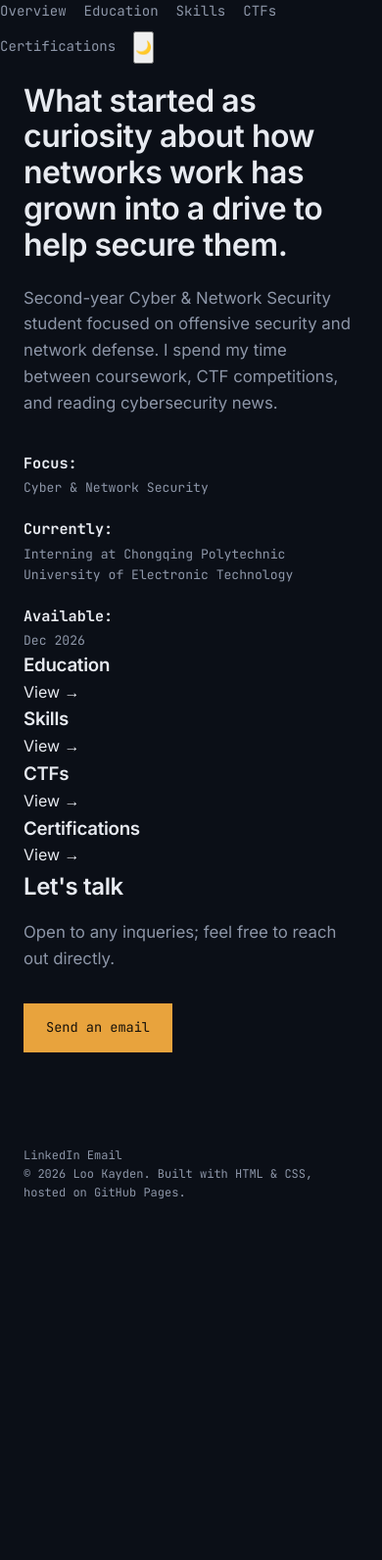
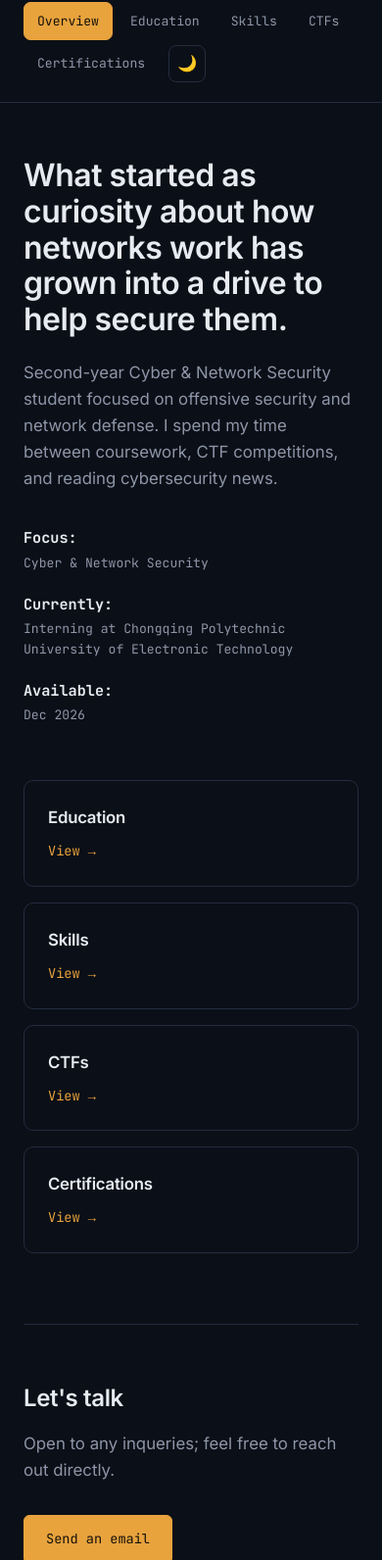
Before and after one commit to wxiwxn/wxiwxn, a plain HTML site: page index.html in a window 390 px wide. Shown: the part 58-1650 px from the top of the page at 98% size. Before the commit the page ends 1334 px from the top, so only its background shows below. Drawn offline with Linux system fonts and the light colour scheme; a script that the page names is missing.

Commit message:
Update style.css

```diff
--- a/style.css
+++ b/style.css
@@ -8,8 +8,22 @@
   --accent: #E8A33D;
   --accent-dim: #E8A33D33;
   --good: #6FCF97;
+  --on-accent: #16110A;
   --mono: 'JetBrains Mono', ui-monospace, monospace;
   --sans: 'Inter', system-ui, sans-serif;
+}
+
+:root[data-theme="light"] {
+  --bg: #F7F5F1;
+  --panel: #FFFFFF;
+  --panel-2: #EFECE6;
+  --text: #14181F;
+  --text-muted: #5B6472;
+  --line: #DEDAD2;
+  --accent: #B8791E;
+  --accent-dim: #B8791E22;
+  --good: #2F9E64;
+  --on-accent: #FFFFFF;
 }
 
 * { box-sizing: border-box; margin: 0; padding: 0; }
@@ -23,6 +37,7 @@
   line-height: 1.6;
   font-size: 16px;
   -webkit-font-smoothing: antialiased;
+  transition: background-color 0.2s ease, color 0.2s ease;
 }
 
 a { color: inherit; text-decoration: none; }
@@ -34,118 +49,91 @@
   outline-offset: 3px;
 }
 
-  .layout {
-    display: grid;
-    grid-template-columns: 280px 1fr;
-    min-height: 100vh;
+/* ---------- HEADER / TOP NAV ---------- */
+
+.site-header {
+  position: sticky;
+  top: 0;
+  z-index: 20;
+  display: flex;
+  align-items: center;
+  justify-content: space-between;
+  gap: 24px;
+  padding: 20px 48px;
+  border-bottom: 1px solid var(--line);
+  background: var(--bg);
+  transition: background-color 0.2s ease, border-color 0.2s ease;
 }
 
-  /* ---------- SIDEBAR ---------- */
-
-  .sidebar {
-    position: sticky;
-    top: 0;
-    height: 100vh;
-    padding: 48px 36px;
-    border-right: 1px solid var(--line);
-    display: flex;
-    flex-direction: column;
-    justify-content: space-between;
+.brand {
+  font-family: var(--mono);
+  font-weight: 600;
+  font-size: 1.02rem;
+  color: var(--text);
+  white-space: nowrap;
 }
 
-  .id-block .name {
-    font-family: var(--mono);
-    font-size: 1.15rem;
-    font-weight: 600;
-    letter-spacing: -0.01em;
+.brand .tag { color: var(--accent); }
+
+.top-nav {
+  display: flex;
+  align-items: center;
+  gap: 4px;
+  flex-wrap: wrap;
+  justify-content: flex-end;
 }
 
-  .id-block .role {
+.top-nav a {
+  font-family: var(--mono);
+  font-size: 0.82rem;
   color: var(--text-muted);
-    font-size: 0.95rem;
-    margin-top: 6px;
+  padding: 8px 13px;
+  border-radius: 7px;
+  border: 1px solid transparent;
+  transition: color 0.15s ease, border-color 0.15s ease, background-color 0.15s ease;
 }
 
-  .status {
+.top-nav a:hover, .top-nav a:focus-visible {
+  color: var(--text);
+  border-color: var(--line);
+}
+
+.top-nav a.active {
+  color: var(--on-accent);
+  background: var(--accent);
+  border-color: var(--accent);
+}
+
+.theme-toggle {
+  width: 38px;
+  height: 38px;
+  border-radius: 8px;
+  border: 1px solid var(--line);
+  background: transparent;
+  color: var(--text);
   display: flex;
   align-items: center;
-    gap: 8px;
-    margin-top: 22px;
-    font-family: var(--mono);
-    font-size: 0.78rem;
-    color: var(--good);
+  justify-content: center;
+  cursor: pointer;
+  margin-left: 6px;
+  font-size: 1rem;
+  transition: border-color 0.15s ease, color 0.15s ease;
 }
 
-  .status .dot {
-    width: 7px;
-    height: 7px;
-    border-radius: 50%;
-    background: var(--good);
-    box-shadow: 0 0 0 3px #6fcf9722;
+.theme-toggle:hover, .theme-toggle:focus-visible {
+  border-color: var(--accent);
+  color: var(--accent);
 }
 
-  nav {
-    margin-top: 56px;
-    display: flex;
-    flex-direction: column;
-    gap: 4px;
+/* ---------- PAGE LAYOUT ---------- */
+
+main { display: block; }
+
+.page {
+  max-width: 860px;
+  margin: 0 auto;
+  padding: 96px 48px 80px;
 }
-
-  nav a {
-    font-family: var(--mono);
-    font-size: 0.88rem;
-    color: var(--text-muted);
-    padding: 9px 0;
-    border-left: 2px solid transparent;
-    padding-left: 14px;
-    transition: color 0.15s ease, border-color 0.15s ease;
-  }
-
-  nav a:hover, nav a:focus-visible {
-    color: var(--text);
-    border-left-color: var(--accent);
-  }
-
-  .sidebar-footer {
-    display: flex;
-    flex-direction: column;
-    gap: 10px;
-  }
-
-  .socials {
-    display: flex;
-    gap: 16px;
-    font-family: var(--mono);
-    font-size: 0.82rem;
-  }
-
-  .socials a {
-    color: var(--text-muted);
-    border-bottom: 1px solid transparent;
-  }
-
-  .socials a:hover, .socials a:focus-visible {
-    color: var(--accent);
-    border-bottom-color: var(--accent);
-  }
-
-  .sidebar-footer .note {
-    font-size: 0.75rem;
-    color: var(--text-muted);
-    opacity: 0.6;
-  }
-
-  /* ---------- MAIN ---------- */
-
-  main { padding: 0; }
-
-  section {
-    padding: 96px 64px;
-    border-bottom: 1px solid var(--line);
-    max-width: 860px;
-  }
-
-  section:last-of-type { border-bottom: none; }
 
 .section-num {
   font-family: var(--mono);
@@ -156,12 +144,9 @@
 
 h1, h2, h3 { font-weight: 600; letter-spacing: -0.015em; }
 
-  /* Hero */
+/* Hero (index page) */
 
-  .hero {
-    padding-top: 120px;
-    animation: rise 0.6s ease both;
-  }
+.hero { animation: rise 0.6s ease both; }
 
 @keyframes rise {
   from { opacity: 0; transform: translateY(10px); }
@@ -170,14 +155,14 @@
 
 .hero h1 {
   font-size: clamp(2rem, 4vw, 2.75rem);
-    max-width: 15ch;
+  max-width: 18ch;
   line-height: 1.15;
 }
 
 .hero p {
   margin-top: 22px;
   color: var(--text-muted);
-    max-width: 56ch;
+  max-width: 60ch;
   font-size: 1.05rem;
 }
 
@@ -193,6 +178,45 @@
 }
 
 .hero-meta strong { color: var(--text); display: block; font-size: 0.95rem; margin-bottom: 2px; }
+
+/* Explore grid (index page links to other pages) */
+
+.explore-grid {
+  display: grid;
+  grid-template-columns: repeat(auto-fill, minmax(220px, 1fr));
+  gap: 16px;
+  margin-top: 56px;
+}
+
+.explore-card {
+  border: 1px solid var(--line);
+  border-radius: 10px;
+  padding: 24px;
+  display: flex;
+  flex-direction: column;
+  gap: 10px;
+  transition: border-color 0.15s ease, transform 0.15s ease;
+}
+
+.explore-card:hover, .explore-card:focus-visible {
+  border-color: var(--accent);
+  transform: translateY(-2px);
+}
+
+.explore-card .num {
+  font-family: var(--mono);
+  color: var(--text-muted);
+  font-size: 0.78rem;
+}
+
+.explore-card h3 { font-size: 1.05rem; }
+
+.explore-card .arrow {
+  margin-top: auto;
+  color: var(--accent);
+  font-family: var(--mono);
+  font-size: 0.85rem;
+}
 
 /* Skills */
 
@@ -225,9 +249,7 @@
   padding-bottom: 8px;
 }
 
-  .skill-group li span.level {
-    color: var(--accent);
-  }
+.skill-group li span.level { color: var(--accent); }
 
 /* Projects */
 
@@ -248,9 +270,7 @@
   padding-top: 3px;
 }
 
-  .entry h3 {
-    font-size: 1.05rem;
-  }
+.entry h3 { font-size: 1.05rem; }
 
 .entry .stack {
   font-family: var(--mono);
@@ -284,7 +304,7 @@
   border-bottom-color: var(--accent);
 }
 
-  /* Certifications */
+/* Certifications / Awards */
 
 .cert-list {
   margin-top: 8px;
@@ -313,6 +333,27 @@
   white-space: nowrap;
 }
 
+.cert-group + .cert-group { margin-top: 48px; }
+
+.cert-group h3 {
+  font-size: 0.95rem;
+  color: var(--text-muted);
+  margin-bottom: 4px;
+}
+
+.cert-type {
+  display: inline-block;
+  margin-left: 10px;
+  padding: 2px 9px;
+  border: 1px solid var(--line);
+  border-radius: 999px;
+  font-family: var(--mono);
+  font-size: 0.68rem;
+  color: var(--accent);
+  vertical-align: middle;
+  white-space: nowrap;
+}
+
 /* Education */
 
 .edu-list {
@@ -328,10 +369,7 @@
 
 .edu-entry:first-child { border-top: none; padding-top: 8px; }
 
-  .edu-name {
-    font-size: 1rem;
-    font-weight: 600;
-  }
+.edu-name { font-size: 1rem; font-weight: 600; }
 
 .edu-role {
   color: var(--text-muted);
@@ -358,9 +396,7 @@
   margin-right: 8px;
 }
 
-  .edu-group {
-    margin-top: 18px;
-  }
+.edu-group { margin-top: 18px; }
 
 .edu-group .edu-label {
   display: block;
@@ -391,6 +427,12 @@
   color: var(--accent);
 }
 
+.page-block {
+  margin-top: 72px;
+  padding-top: 56px;
+  border-top: 1px solid var(--line);
+}
+
 /* Contact */
 
 .contact p {
@@ -412,62 +454,62 @@
   padding: 13px 22px;
   border: 1px solid var(--line);
   display: inline-block;
+  border-radius: 6px;
+  color: var(--text);
 }
 
 .btn.primary {
   background: var(--accent);
-    color: #16110A;
+  color: var(--on-accent);
   border-color: var(--accent);
 }
 
-  .btn:hover, .btn:focus-visible {
-    border-color: var(--accent);
+.btn:hover, .btn:focus-visible { border-color: var(--accent); }
+
+/* Footer */
+
+.site-footer {
+  max-width: 860px;
+  margin: 0 auto;
+  padding: 40px 48px 80px;
+  display: flex;
+  flex-direction: column;
+  gap: 14px;
+  font-family: var(--mono);
+  font-size: 0.78rem;
+  color: var(--text-muted);
+  border-top: 1px solid var(--line);
 }
 
-  footer {
-    padding: 40px 64px 60px;
-    font-family: var(--mono);
-    font-size: 0.75rem;
+.footer-socials { display: flex; gap: 18px; }
+
+.footer-socials a {
   color: var(--text-muted);
-    max-width: 860px;
+  border-bottom: 1px solid transparent;
 }
 
-  /* ---------- MOBILE NAV TOGGLE ---------- */
-
-  .mobile-bar { display: none; }
+.footer-socials a:hover, .footer-socials a:focus-visible {
+  color: var(--accent);
+  border-bottom-color: var(--accent);
+}
 
 /* ---------- RESPONSIVE ---------- */
 
 @media (max-width: 900px) {
-    .layout { grid-template-columns: 1fr; }
-
-    .sidebar {
-      position: relative;
-      height: auto;
-      border-right: none;
-      border-bottom: 1px solid var(--line);
-      padding: 28px 24px;
+  .site-header {
+    flex-direction: column;
+    align-items: flex-start;
+    padding: 20px 24px;
+    gap: 14px;
   }
 
-    nav {
-      margin-top: 28px;
-      flex-direction: row;
-      flex-wrap: wrap;
-      gap: 4px 18px;
-    }
+  .top-nav { justify-content: flex-start; }
 
-    nav a { padding-left: 0; border-left: none; padding: 4px 0; border-bottom: 2px solid transparent; }
-    nav a:hover, nav a:focus-visible { border-left: none; border-bottom-color: var(--accent); }
-
-    .sidebar-footer { margin-top: 28px; }
-
-    section { padding: 64px 24px; }
-
-    .hero { padding-top: 20px; }
+  .page { padding: 56px 24px 64px; }
 
   .skills-grid { grid-template-columns: 1fr; }
 
-    footer { padding: 32px 24px 48px; }
+  .site-footer { padding: 32px 24px 64px; }
 }
 
 @media (prefers-reduced-motion: reduce) {
```
Lines whose indentation alone changed are shown as unchanged.
